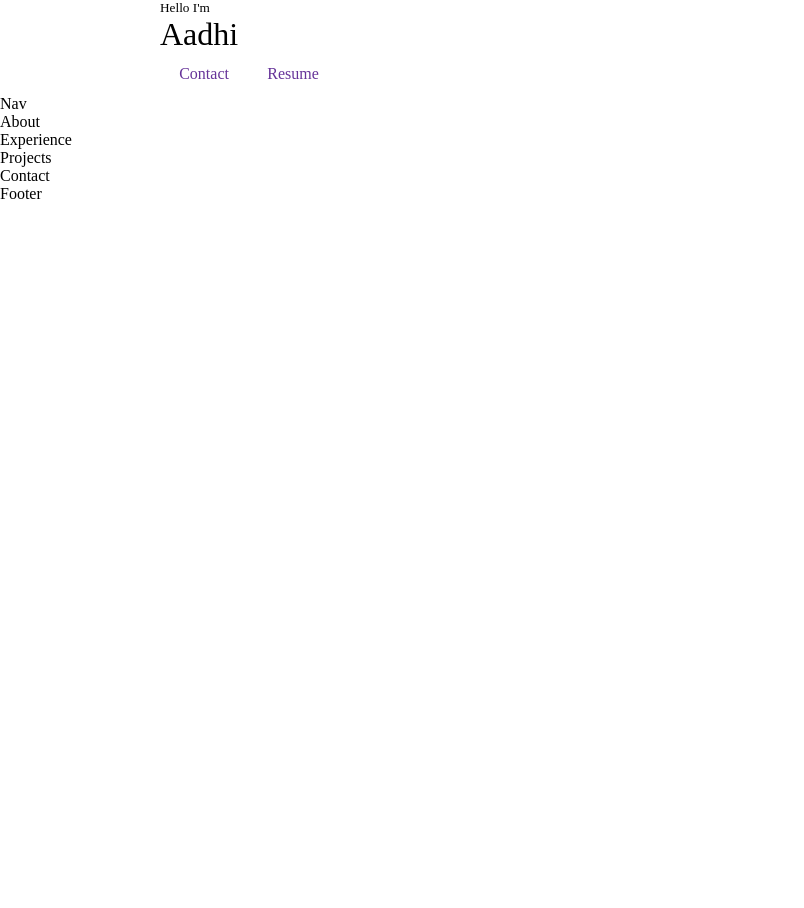
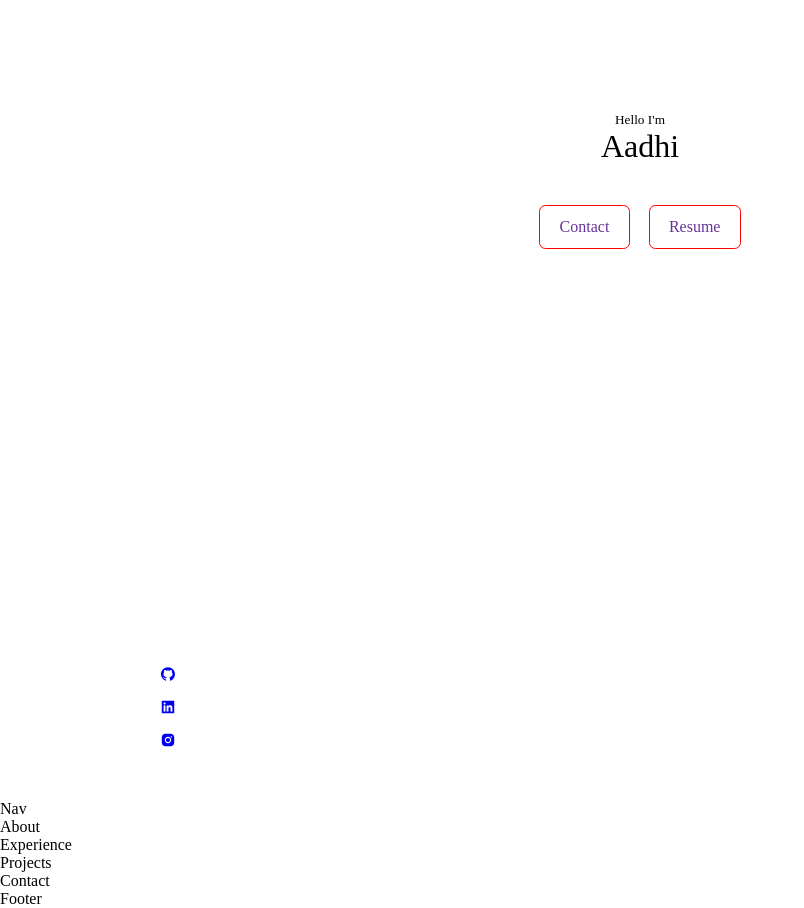
Before and after one commit to aadhavanpl/portfolio, a React (Create React App) app: page / in a window 1280 px wide. Shown: the whole page, without its empty margins (0-804 px from the left). Before the commit the page ends 800 px from the top, so only its background shows below. Built offline with nearby package versions, Linux system fonts and the light colour scheme.

Commit message:
modified header section

```diff
--- a/package.json
+++ b/package.json
@@ -8,6 +8,7 @@
     "@testing-library/user-event": "^13.5.0",
     "react": "^18.1.0",
     "react-dom": "^18.1.0",
+    "react-icons": "^4.3.1",
     "react-scripts": "5.0.1",
     "web-vitals": "^2.1.4"
   },
--- a/src/components/header/Header.jsx
+++ b/src/components/header/Header.jsx
@@ -1,6 +1,10 @@
 import React from 'react'
 import resume from "../../assets/resume.pdf"
 import "./header.css"
+// import me from "../../assets/me.png"
+import { AiFillGithub } from "react-icons/ai"
+import { AiFillLinkedin } from "react-icons/ai"
+import { AiFillInstagram } from "react-icons/ai"
 
 const Header = () => {
   return (
@@ -8,8 +12,20 @@ const Header = () => {
       <div className="container header_container">
         <h5>Hello I'm</h5>
         <h1>Aadhi</h1>
-        <a href='#contact' className='btn'>Contact</a>
-        <a href={resume} download className='btn'>Resume</a>
+
+        <div className='cta'>
+          <a href='#contact' className='btn'>Contact</a>
+          <a href={resume} download className='btn'>Resume</a>
+        </div>
+
+        <div className='me'>
+          {/* <img src={me}/> */}
+        </div>
+        <div className='socials'>
+          <a href='https://github.com/aadhavanpl' target="_blank"><AiFillGithub /></a>
+          <a href='https://www.linkedin.com/in/aadhavan-lenin/' target="_blank"><AiFillLinkedin /></a>
+          <a href='https://www.instagram.com/aadhavan_lenin/' target="_blank"><AiFillInstagram /></a>
+        </div>
       </div>
     </header>
   )
--- a/src/components/header/header.css
+++ b/src/components/header/header.css
@@ -0,0 +1,40 @@
+header {
+    height: 100vh;
+    padding-top: 7rem;
+    overflow: hidden;
+}
+.header_container {
+    text-align: center;
+    height: 100%;
+    position: relative;
+}
+.cta {
+    margin-top: 2.5rem;
+    display: flex;
+    gap: 1.2rem;
+    justify-content: center;
+}
+
+.socials {
+    display: flex;
+    flex-direction: column;
+    align-items: center;
+    gap: 0.8rem;
+    position: absolute;
+    left: 0;
+    bottom: 3rem;
+}
+
+
+
+@media screen and (max-width: 1024px) {
+    header {
+        height: 68vh;
+    }
+}
+
+@media screen and (max-width: 600px) {
+    header {
+        height: 100vh;
+    }
+}
--- a/src/index.css
+++ b/src/index.css
@@ -44,8 +44,20 @@ section {
 .btn {
     width: max-content;
     display: inline-block;
+    color: rebeccapurple;
     padding: 0.75rem 1.2rem;
     border-radius: 0.4rem;
+    cursor: pointer;
+    border: 1px solid blue;
     border-color: red;
-    color: rebeccapurple;;
 }
+
+.btn:hover {
+    background: red;
+    color: black;
+}
+
+.btn-primary {
+    background: aquamarine;
+    color: black;
+}
```
Also changed, not shown: 1 other file (tests, documents, lock files or other folders).
